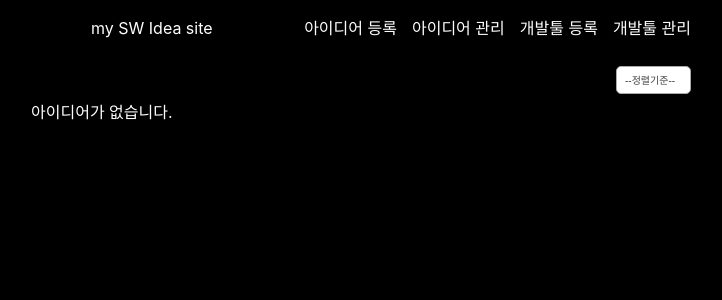
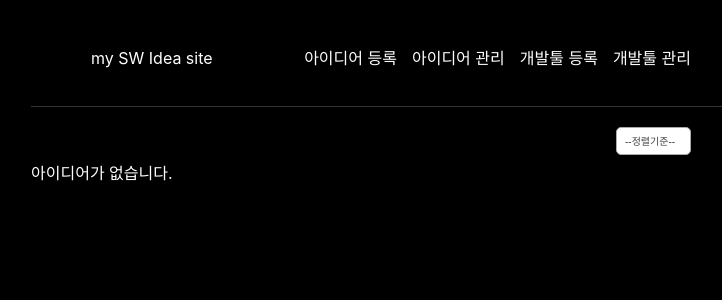
Before and after one commit to Pirogramming-20/YeonuKim, a Django app: page / in a window 1280 px wide. Shown: the top 300 px of the page, without its empty margins (249-971 px from the left). Run offline with Django 4.2, Linux system fonts and the light colour scheme; data that the repository does not hold is empty; some web fonts are replaced.

Commit message:
[fix] Fix navbar margin and add bottom border

```diff
--- a/SWIDEA_SITE/static/idea/css/global.css
+++ b/SWIDEA_SITE/static/idea/css/global.css
@@ -25,8 +25,10 @@
 
   nav {
     display: flex;
-    padding: 20px 60px;
+    padding: 40px 60px;
+    margin: 10px 0;
     justify-content: space-between;
+    border-bottom: 1px solid var(--bg-gray);
   }
 
   .nav-logo:hover, .right-nav > a:hover {
```
